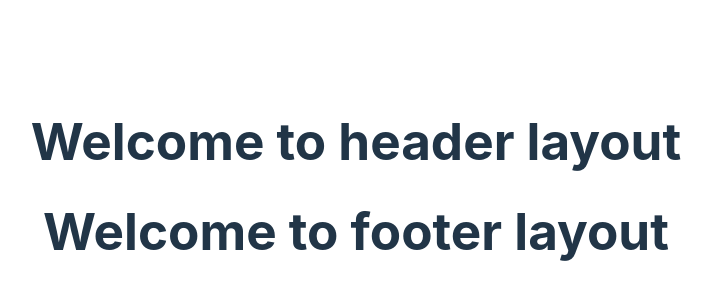
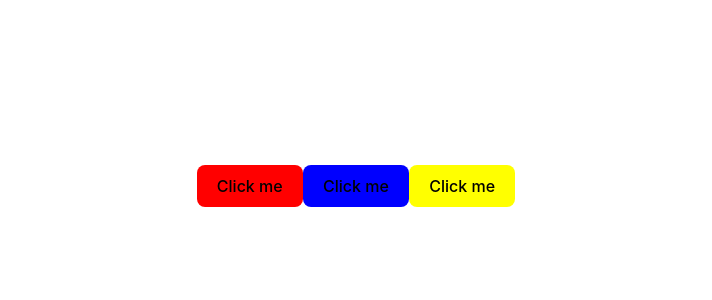
Before and after one commit to CHANDAN-su/reactApplication, a React (Vite) app: page / in a window 1280 px wide. Shown: the part 214-514 px from the top of the page, without its empty margins (284-996 px from the left). Built offline with nearby package versions, Linux system fonts and the light colour scheme.

Commit message:
Reusability

```diff
--- a/Component/HierarchicalStructure.jsx
+++ b/Component/HierarchicalStructure.jsx
@@ -1,5 +1,4 @@
 import React from 'react'
-
 
 const Hearder = () => {
     return <h1>Welcome to header layout</h1>
--- /dev/null
+++ b/Component/Reusability.jsx
@@ -0,0 +1,22 @@
+import React from 'react'
+
+const Button = ({label, onClick , color}) => {
+    return <button onClick={onClick} style={{backgroundColor: color}}>{label}</button>
+}
+
+function Reusability() {
+
+    const heandle = (message) => {
+        alert(message);
+    }
+
+  return (
+    <>
+    < Button color="red" onClick={() => heandle("Button 1 clicked")} label="Click me" />
+    < Button color="blue" onClick={() => heandle("Button 2 clicked")} label="Click me" />
+    < Button color="yellow" onClick={() => heandle("Button 3 clicked")} label="Click me" />
+    </>
+  )
+}
+
+export default Reusability
--- a/src/App.jsx
+++ b/src/App.jsx
@@ -5,9 +5,10 @@ import './App.css'
 import FunctionComponent  from "../Component/FunctionComponent";
 import ClassComponent from "../Component/ClassComponent";
 import User from "../Component/User";
-// import ContainerComponent from "../Component/ContainerComponent";
-// import Props from "../Component/Props";
+import ContainerComponent from "../Component/ContainerComponent";
+import Props from "../Component/Props";
 import HierarchicalStructure from "../Component/HierarchicalStructure";
+import Reusability from "../Component/Reusability";
 
 function App() {
 
@@ -18,7 +19,8 @@ function App() {
       <User /> */}
       {/* <ContainerComponent />
       <Props /> */}
-      < HierarchicalStructure />
+      {/* < HierarchicalStructure /> */}
+      < Reusability />
     </>
   )
 }
```
